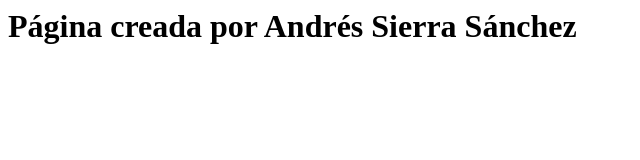
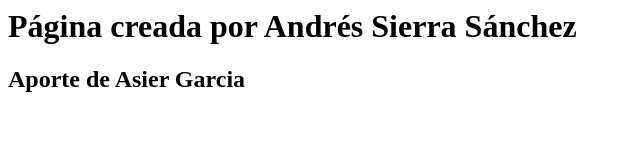
Before and after one commit to Andres-Educa/Andres-Educa.github.io, a plain HTML site: page index.html in a window 1280 px wide. Shown: the whole page, without its empty margins (0-640 px from the left). Drawn offline with Linux system fonts and the light colour scheme.

Commit message:
cambios realizados por Asier Garcia

```diff
--- a/index.html
+++ b/index.html
@@ -1 +1,2 @@
 <h1>Página creada por Andrés Sierra Sánchez</h1>
+<h2>Aporte de Asier Garcia</h2>
```
